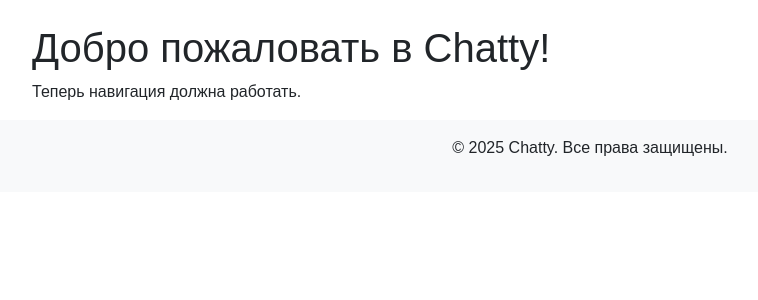
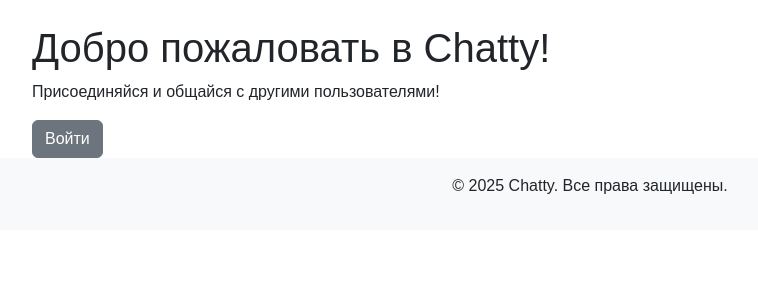
Before and after one commit to Olhafaruk/chatty_project, a Django app: page / in a window 1280 px wide. Shown: the part 56-356 px from the top of the page, without its empty margins (50-808 px from the left). Run offline with Django 5.2, Linux system fonts and the light colour scheme.

Commit message:
home.html добавлено приветствие

```diff
--- a/templates/home.html
+++ b/templates/home.html
@@ -3,6 +3,13 @@
 {% block title %}Главная - Chatty{% endblock %}
 
 {% block content %}
-    <h1>Добро пожаловать в Chatty!</h1>
-    <p>Теперь навигация должна работать.</p>
+    {% if user.is_authenticated %}
+        <h1>Привет, {{ user.username }}!</h1>
+        <p>Рады видеть тебя снова! 🎉</p>
+        <a href="{% url 'feed' %}" class="btn btn-primary">Перейти в ленту</a>
+    {% else %}
+        <h1>Добро пожаловать в Chatty!</h1>
+        <p>Присоединяйся и общайся с другими пользователями!</p>
+        <a href="{% url 'login' %}" class="btn btn-secondary">Войти</a>
+    {% endif %}
 {% endblock %}
```
